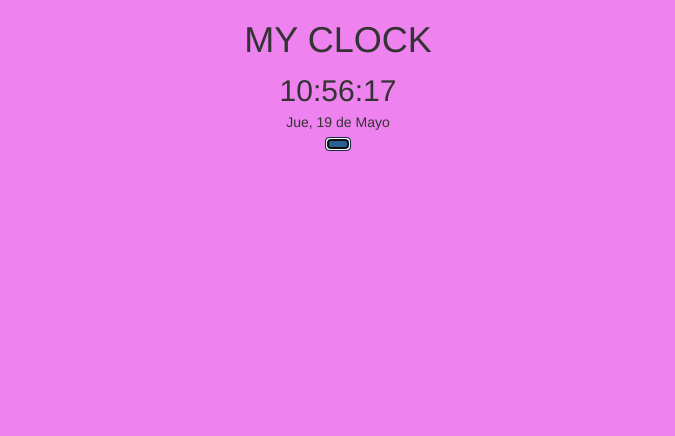
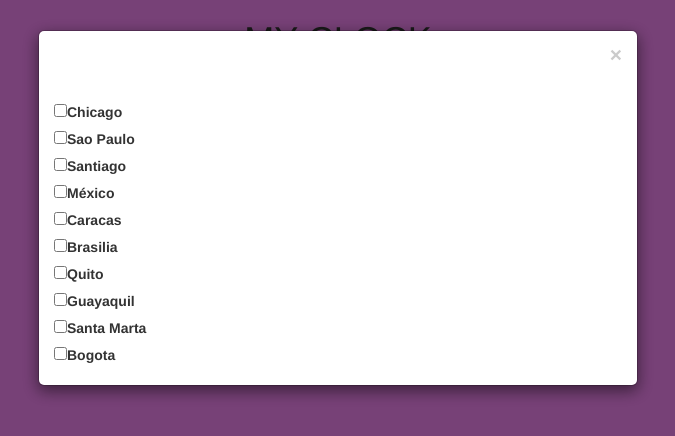
Before and after one commit to sarita-coder/reloj-digital, a plain HTML site: page index.html in a window 1280 px wide. Both pictures are taken after a click on the button 640 px from the left and 143 px from the top of the page. Shown: the whole page, without its empty margins (302-977 px from the left). Drawn offline with nearby package versions, Linux system fonts and the light colour scheme.

Commit message:
agregando modal

```diff
--- a/css/main.css
+++ b/css/main.css
@@ -10,3 +10,19 @@ body{
 .clock{
 	font-size: 30px;
 }
+
+.label-modal{
+	display: inline-block;
+	width: 100%;
+
+
+}
+.modal-header{
+	display: inline-block;
+	width: 50%;
+	border: none;
+	text-align: left;
+}
+#myModal{
+	width: 100%;
+}
--- a/index.html
+++ b/index.html
@@ -18,9 +18,52 @@
 					<div id="fecha">
 
 					</div>
-					<button type="button" class="btn btn-primary">
-						<a href=""></a>
-					</button>
+					<button type="button" class="btn btn-info btn-lg" data-toggle="modal" data-target="#myModal"><span class="glyphicon glyphicon-screenshot"></button>
+						<!-- Modal -->
+						<div id="myModal" class="modal fade text-right" role="dialog">
+						  <div class="modal-dialog">
+
+						    <!-- Modal content-->
+						    <div class="modal-content">
+						      <div class="modal-header">
+						        <button type="button" class="close" data-dismiss="modal">&times;</button>
+						      </div>
+						      <div class="modal-body text-left">
+						      	<label for="" class="label-modal">
+						      		<input type="checkbox">Chicago
+						      	</label>
+						      	<label for="" class="label-modal">
+						      		<input type="checkbox">Sao Paulo
+						      	</label>
+						      	<label for="" class="label-modal">
+						      		<input type="checkbox">Santiago
+						      	</label>
+						      	<label for="" class="label-modal">
+						      		<input type="checkbox">México
+						      	</label>
+						      	<label for="" class="label-modal">
+						      		<input type="checkbox">Caracas
+						      	</label>
+						      	<label for="" class="label-modal">
+						      		<input type="checkbox">Brasilia
+						      	</label>
+						      	<label for="" class="label-modal">
+						      		<input type="checkbox">Quito
+						      	</label>
+						      	<label for="" class="label-modal">
+						      		<input type="checkbox">Guayaquil
+						      	</label>
+						      	<label for="" class="label-modal">
+						      		<input type="checkbox">Santa Marta
+						      	</label>
+						      	<label for="" class="label-modal">
+						      		<input type="checkbox">Bogota
+						      	</label>
+						      </div>
+						    </div>
+
+						  </div>
+						</div>
 				</div>
 			</div>
 		</div>
```
